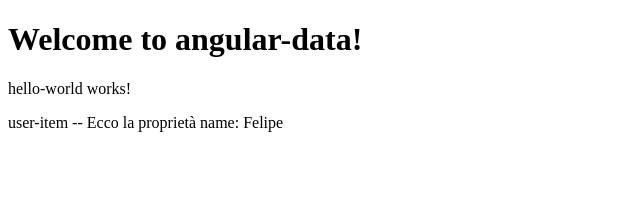
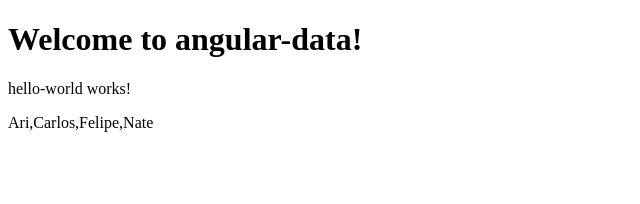
Before and after one commit to x2mama/angular-data, an Angular app in the folder angular-data/: page / in a window 1280 px wide. Shown: the top 204 px of the page, without its empty margins (0-640 px from the left). Built offline with nearby package versions, Linux system fonts and the light colour scheme.

Commit message:
sez-5: componente user-list con il vettore names

```diff
--- a/angular-data/src/app/app.html
+++ b/angular-data/src/app/app.html
@@ -12,7 +12,7 @@
 <main class="main">
   <h1>Welcome to {{ title() }}!</h1>
   <app-hello-world></app-hello-world>
-  <app-user-item></app-user-item>
+  <app-user-list></app-user-list>
 
 
 </main>
--- a/angular-data/src/app/app.ts
+++ b/angular-data/src/app/app.ts
@@ -2,9 +2,10 @@ import { Component, signal } from '@angular/core';
 import { RouterOutlet } from '@angular/router';
 import { UserItem } from './user-item/user-item';
 import { HelloWorld } from './hello-world/hello-world';
+import { UserList } from './user-list/user-list';
 
 @Component({
-  imports: [RouterOutlet, UserItem, HelloWorld],
+  imports: [RouterOutlet, UserItem, HelloWorld, UserList],
   selector: 'app-root',
   styleUrl: './app.css',
   templateUrl: './app.html',
--- /dev/null
+++ b/angular-data/src/app/user-list/user-list.html
@@ -0,0 +1 @@
+<p>{{ names }} </p>
--- /dev/null
+++ b/angular-data/src/app/user-list/user-list.ts
@@ -0,0 +1,14 @@
+import { Component } from '@angular/core';
+
+@Component({
+  imports: [],
+  selector: 'app-user-list',
+  styleUrl: './user-list.css',
+  templateUrl: './user-list.html',
+})
+export class UserList {
+  names: string[];  // il nostro vettore di stringhe
+  constructor() {
+    this.names = ['Ari', 'Carlos', 'Felipe', 'Nate']; // lo riempiamo
+  }
+}
```
Also changed, not shown: angular-data/src/app/user-list/user-list.css (added), 1 other file (tests, documents, lock files or other folders).
